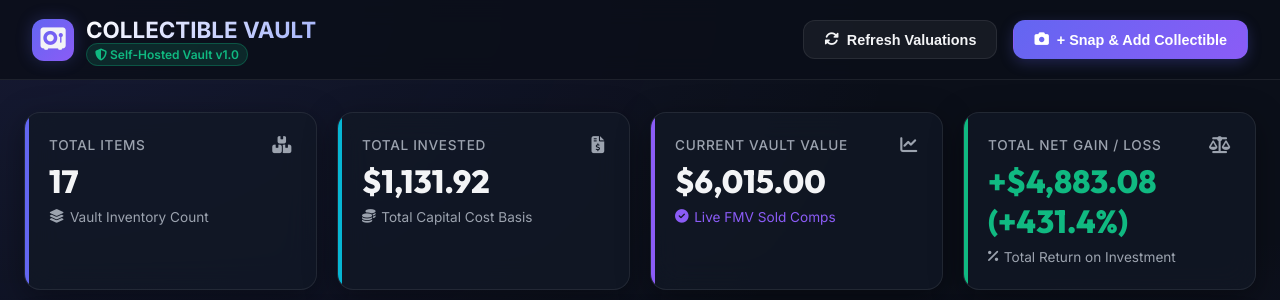
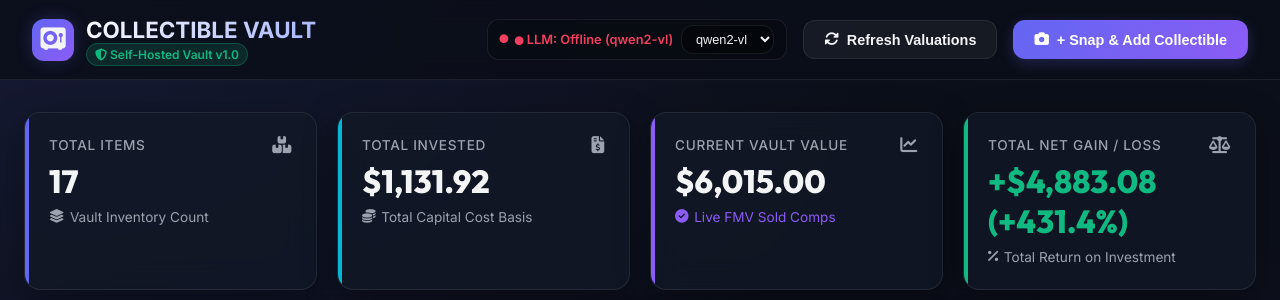
Before and after one commit to cereos20/collectible-vault, a FastAPI app: page / in a window 1280 px wide. Shown: the top 300 px of the page. Run offline with FastAPI, Linux system fonts and the light colour scheme; data comes from the database, SQL or seed files in the repository; both versions use the stored data as it was after the commit; data that the repository does not hold is empty; some libraries are stand-ins or nearby versions.

Commit message:
feat: Add live Ollama health indicator and dynamic model selector

```diff
--- a/app/main.py
+++ b/app/main.py
@@ -16,11 +16,13 @@ from app.schemas import (
     CollectibleResponse,
     BarcodeIntakeRequest,
     VisionIntakeResponse,
-    DashboardStatsResponse
+    DashboardStatsResponse,
+    SelectModelRequest
 )
 from app.vision_ai import analyze_collectible_image
 from app.valuation import lookup_barcode_data, refresh_all_valuations, seed_sample_data_if_empty
 from app.importers.xml_importer import import_comics_from_xml
+from app.services.llm import check_ollama_status, set_active_model, get_active_model
 
 logging.basicConfig(level=logging.INFO)
 logger = logging.getLogger("vault")
@@ -116,6 +118,28 @@ async def import_comics_xml(file: UploadFile = File(...), db: Session = Depends(
         }
 
     return import_comics_from_xml(db, contents)
+
+
+# --- LLM SERVICE ENDPOINTS ---
+
+@app.get("/api/llm/status")
+async def get_llm_status():
+    """
+    Pings Ollama server tag endpoint and returns connection status, active model, and installed models list.
+    """
+    return await check_ollama_status()
+
+
+@app.post("/api/llm/select-model")
+def select_llm_model(payload: SelectModelRequest):
+    """
+    Dynamically updates the active LLM model preference for vision/text processing calls.
+    """
+    active_model = set_active_model(payload.model)
+    return {
+        "status": "success",
+        "active_model": active_model
+    }
 
 
 # --- COLLECTIBLES CRUD ENDPOINTS ---
--- a/app/schemas.py
+++ b/app/schemas.py
@@ -77,3 +77,7 @@ class DashboardStatsResponse(BaseModel):
     profit_loss_percentage: float
     category_breakdown: Dict[str, int]
     top_valued_items: List[CollectibleResponse]
+
+
+class SelectModelRequest(BaseModel):
+    model: str
--- /dev/null
+++ b/app/services/llm.py
@@ -0,0 +1,72 @@
+import os
+import httpx
+import logging
+from typing import Dict, Any, List
+
+logger = logging.getLogger("vault.llm")
+
+OLLAMA_HOST = os.getenv("OLLAMA_HOST", "http://localhost:11434")
+DEFAULT_MODEL = os.getenv("OLLAMA_MODEL", "qwen2-vl")
+
+# Global in-memory active model preference
+_active_model: str = DEFAULT_MODEL
+
+
+def get_active_model() -> str:
+    """Returns the currently active LLM model name."""
+    global _active_model
+    return _active_model
+
+
+def set_active_model(model_name: str) -> str:
+    """Updates the active LLM model preference."""
+    global _active_model
+    if model_name and model_name.strip():
+        _active_model = model_name.strip()
+        logger.info(f"Active LLM model changed to: {_active_model}")
+    return _active_model
+
+
+async def check_ollama_status() -> Dict[str, Any]:
+    """
+    Pings {OLLAMA_HOST}/api/tags with a 3-second timeout.
+    Returns status ('online' | 'offline'), active model, and list of installed models.
+    """
+    url = f"{OLLAMA_HOST}/api/tags"
+    current_model = get_active_model()
+
+    try:
+        async with httpx.AsyncClient(timeout=3.0) as client:
+            response = await client.get(url)
+            if response.status_code == 200:
+                data = response.json()
+                raw_models = data.get("models", [])
+
+                # Extract model names
+                models_list: List[str] = []
+                for m in raw_models:
+                    name = m.get("name") or m.get("model")
+                    if name:
+                        # Clean tag if e.g. "qwen2-vl:latest" -> "qwen2-vl" or keep name
+                        models_list.append(name)
+
+                # Default fallback model choices if server tags list is empty
+                if not models_list:
+                    models_list = [current_model, "qwen2-vl", "gemma4", "llama3"]
+
+                return {
+                    "status": "online",
+                    "active_model": current_model,
+                    "models": models_list,
+                    "host": OLLAMA_HOST
+                }
+    except Exception as e:
+        logger.warning(f"Ollama health check failed for host '{OLLAMA_HOST}': {e}")
+
+    return {
+        "status": "offline",
+        "active_model": current_model,
+        "models": [current_model, "qwen2-vl", "gemma4"],
+        "host": OLLAMA_HOST,
+        "troubleshooting": "Check OLLAMA_HOST IP or OLLAMA_ORIGINS cors settings on Windows VM."
+    }
--- a/app/static/css/style.css
+++ b/app/static/css/style.css
@@ -120,6 +120,37 @@ h1, h2, h3, h4, .brand-text {
   display: flex;
   align-items: center;
   gap: 1rem;
+}
+
+/* LLM Health Status Badge & Model Switcher */
+.llm-status-container {
+  display: flex;
+  align-items: center;
+  gap: 0.5rem;
+  background: rgba(0, 0, 0, 0.25);
+  padding: 0.35rem 0.75rem;
+  border-radius: var(--radius-md);
+  border: 1px solid var(--border-color);
+}
+
+.llm-badge {
+  font-size: 0.8rem;
+  font-weight: 600;
+  display: inline-flex;
+  align-items: center;
+  gap: 0.4rem;
+}
+
+.llm-badge.online {
+  color: var(--accent-emerald);
+}
+
+.llm-badge.offline {
+  color: var(--accent-rose);
+}
+
+.llm-badge .status-dot {
+  font-size: 0.55rem;
 }
 
 /* Buttons */
--- a/app/static/js/app.js
+++ b/app/static/js/app.js
@@ -10,6 +10,7 @@ let valuationChart = null;
 function initApp() {
     fetchDashboardStats();
     loadCollectibles();
+    fetchLlmStatus();
     setupEventListeners();
 }
 
@@ -70,6 +71,12 @@ function setupEventListeners() {
     const xmlFileInput = document.getElementById('xmlFileInput');
     if (xmlFileInput) {
         xmlFileInput.addEventListener('change', handleXmlFileUpload);
+    }
+
+    // LLM Dynamic Model Selector
+    const llmModelSelect = document.getElementById('llmModelSelect');
+    if (llmModelSelect) {
+        llmModelSelect.addEventListener('change', handleModelChange);
     }
 }
 
@@ -473,6 +480,81 @@ function loadItems() {
 window.loadStats = loadStats;
 window.loadItems = loadItems;
 
+// --- OLLAMA LLM HEALTH & DYNAMIC MODEL SELECTOR ---
+let currentLlmStatusData = null;
+
+async function fetchLlmStatus() {
+    try {
+        const res = await fetch('/api/llm/status');
+        if (!res.ok) return;
+        const data = await res.json();
+        currentLlmStatusData = data;
+
+        const badge = document.getElementById('llmBadge');
+        const textEl = document.getElementById('llmStatusText');
+        const selectEl = document.getElementById('llmModelSelect');
+
+        if (data.status === 'online') {
+            if (badge) {
+                badge.className = 'llm-badge online';
+                badge.title = `Connected to Ollama host at ${data.host}`;
+            }
+            if (textEl) {
+                textEl.innerHTML = `<i class="fas fa-circle status-dot"></i> LLM: Connected (${escapeHtml(data.active_model)})`;
+            }
+        } else {
+            if (badge) {
+                badge.className = 'llm-badge offline';
+                badge.title = data.troubleshooting || 'Ollama offline';
+            }
+            if (textEl) {
+                textEl.innerHTML = `<i class="fas fa-circle status-dot"></i> LLM: Offline (${escapeHtml(data.active_model)})`;
+            }
+        }
+
+        // Populate model dropdown selector
+        if (selectEl && data.models && data.models.length > 0) {
+            selectEl.innerHTML = data.models.map(m => {
+                const isSel = (m === data.active_model) ? 'selected' : '';
+                return `<option value="${escapeHtml(m)}" ${isSel}>${escapeHtml(m)}</option>`;
+            }).join('');
+        }
+    } catch (err) {
+        console.error('Error fetching LLM health status:', err);
+    }
+}
+
+async function handleModelChange(e) {
+    const selectedModel = e.target.value;
+    if (!selectedModel) return;
+
+    try {
+        const res = await fetch('/api/llm/select-model', {
+            method: 'POST',
+            headers: {'Content-Type': 'application/json'},
+            body: JSON.stringify({ model: selectedModel })
+        });
+        const data = await res.json();
+        if (res.ok && data.status === 'success') {
+            fetchLlmStatus();
+            alert(`Active LLM model changed to: ${selectedModel}`);
+        } else {
+            alert('Failed to change active LLM model.');
+        }
+    } catch (err) {
+        alert('Error updating LLM model: ' + err.message);
+    }
+}
+
+function handleLlmBadgeClick() {
+    if (!currentLlmStatusData) return;
+    if (currentLlmStatusData.status === 'offline') {
+        alert(`Ollama LLM Status: Offline\nHost: ${currentLlmStatusData.host}\n\nTroubleshooting:\n${currentLlmStatusData.troubleshooting || 'Check OLLAMA_HOST IP or OLLAMA_ORIGINS cors settings on Windows VM.'}`);
+    } else {
+        alert(`Ollama LLM Status: Online 🟢\nHost: ${currentLlmStatusData.host}\nActive Model: ${currentLlmStatusData.active_model}\nAvailable Models: ${currentLlmStatusData.models.join(', ')}`);
+    }
+}
+
 // Helper Utilities
 function openModal(id) {
     document.getElementById(id)?.classList.add('active');
--- a/app/vision_ai.py
+++ b/app/vision_ai.py
@@ -5,9 +5,10 @@ import httpx
 import logging
 from typing import Dict, Any
 
+from app.services.llm import get_active_model, OLLAMA_HOST
+
 logger = logging.getLogger("vault.vision")
 
-OLLAMA_HOST = os.getenv("OLLAMA_HOST", "http://localhost:11434")
 OLLAMA_MODEL = os.getenv("OLLAMA_MODEL", "qwen2-vl")
 
 VISION_PROMPT = """Analyze this image of a collectible (comic book, Funko Pop box, action figure, trading card, or vintage item).
@@ -40,7 +41,7 @@ async def analyze_collectible_image(image_bytes: bytes, filename: str = "upload.
     base64_img = base64.b64encode(image_bytes).decode("utf-8")
 
     payload = {
-        "model": OLLAMA_MODEL,
+        "model": get_active_model(),
         "prompt": VISION_PROMPT,
         "images": [base64_img],
         "stream": False,
--- a/templates/index.html
+++ b/templates/index.html
@@ -44,6 +44,16 @@
         </div>
 
         <div class="nav-actions">
+            <!-- LLM Health Status Badge & Dynamic Model Selector -->
+            <div class="llm-status-container" id="llmStatusContainer">
+                <span class="llm-badge offline" id="llmBadge" onclick="handleLlmBadgeClick()" style="cursor:pointer;" title="Click for Ollama status details & troubleshooting">
+                    <i class="fas fa-circle status-dot"></i> <span id="llmStatusText">LLM: Checking...</span>
+                </span>
+                <select id="llmModelSelect" class="form-select llm-model-select" style="padding: 0.3rem 0.6rem; font-size: 0.8rem; width: auto; background: rgba(0,0,0,0.4);" title="Select Active LLM Model">
+                    <option value="">Loading Models...</option>
+                </select>
+            </div>
+
             <button class="btn btn-secondary" id="btnRefreshValuations">
                 <i class="fas fa-sync-alt"></i> Refresh Valuations
             </button>
```
Also changed, not shown: tests/test_llm.py (added, +33 -0 lines), vault.db.
